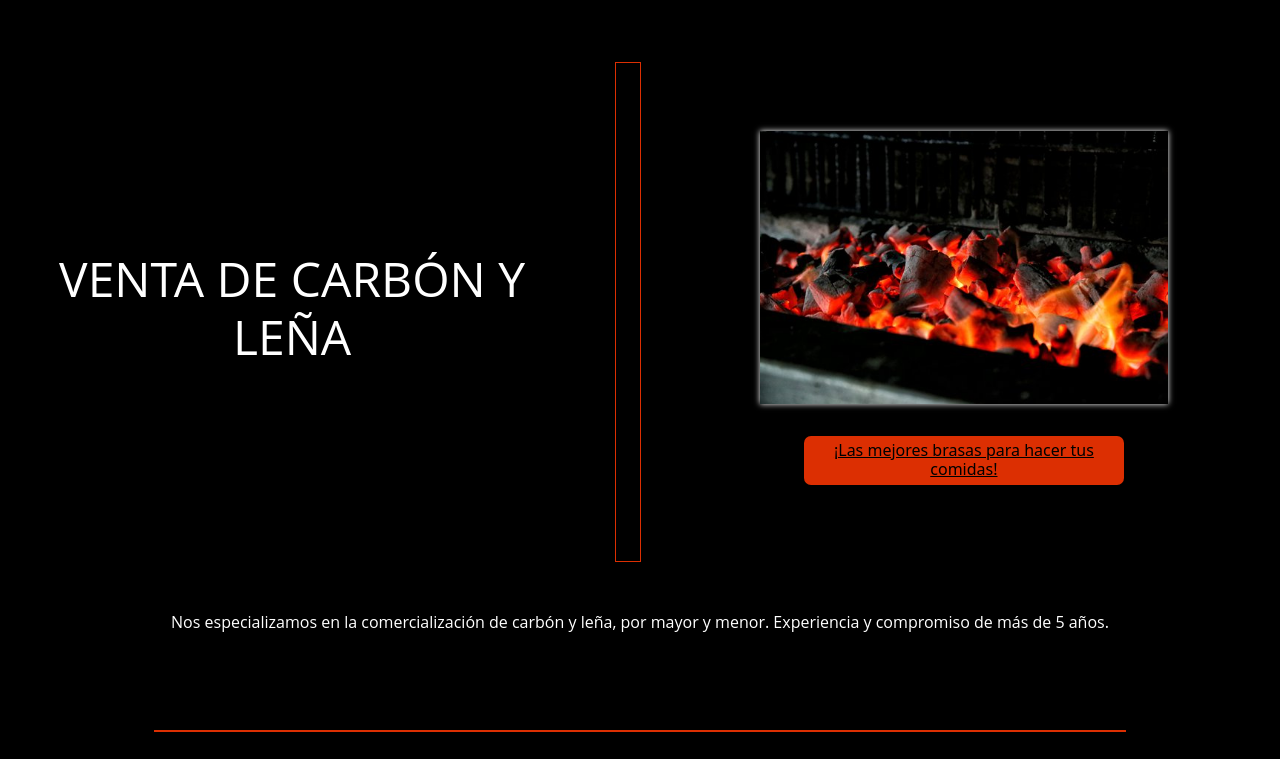
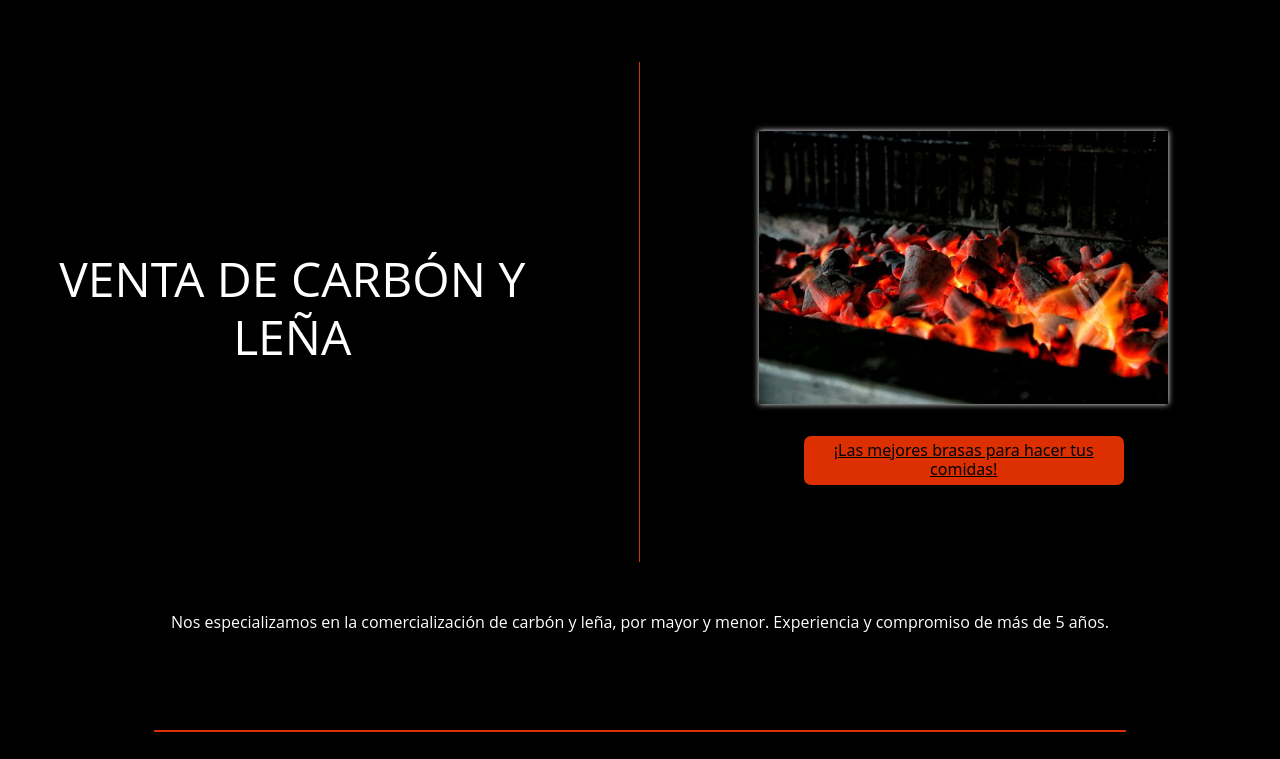
Before and after one commit to Agustin-Sosa/forestales-bufalo, a website: page index.html in a window 1280 px wide. Shown: the part 505-1264 px from the top of the page. Drawn offline with nearby package versions, Linux system fonts and the light colour scheme.

Commit message:
correcciones index

```diff
--- a/sass/layout/_main-index.scss
+++ b/sass/layout/_main-index.scss
@@ -63,7 +63,9 @@
             .linea-separacion{
                 width: 1px;
                 height: 500px;
-                border-right: $color-secundario 1px double;
+                border-left: none;
+                border-bottom: none;
+                border-top: none;
             }
         }
         .info-p{
```
Also changed, not shown: css/style.css.
